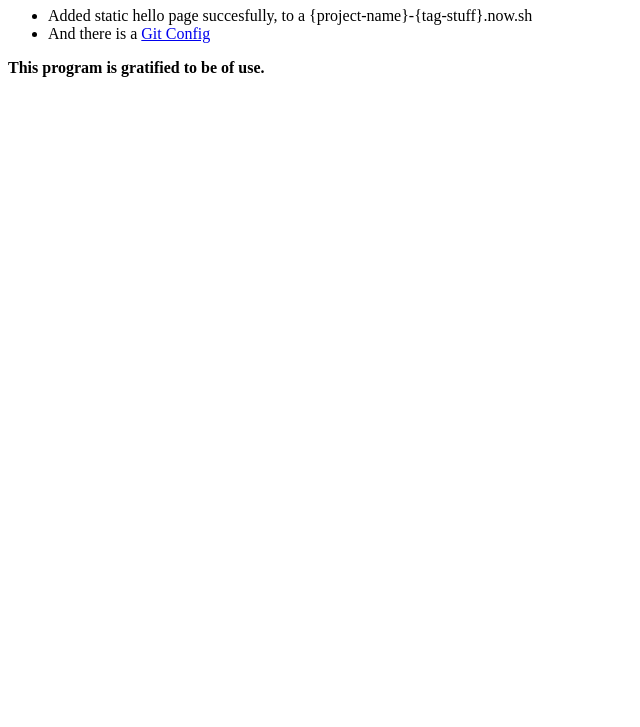
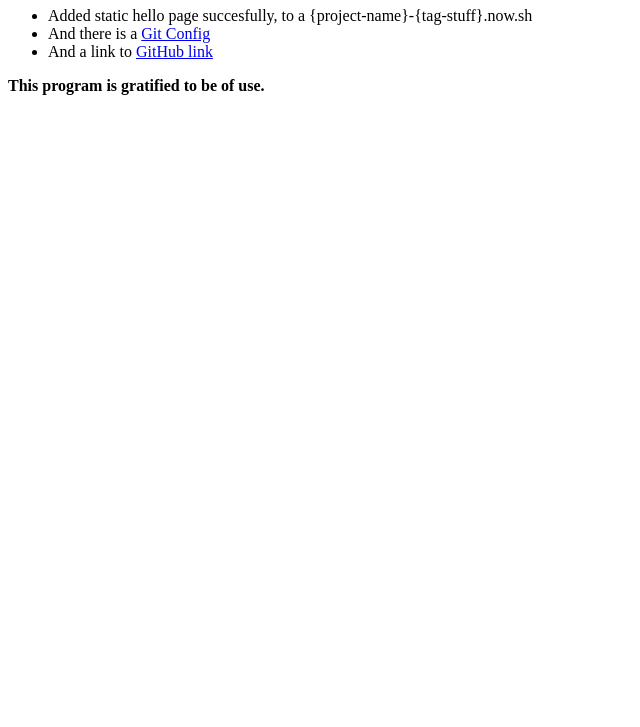
Before and after one commit to arunoda/zeit_test, a plain HTML site: page index.html in a window 1280 px wide. Shown: the part 73-800 px from the top of the page, without its empty margins (0-640 px from the left). Drawn offline with Linux system fonts and the light colour scheme.

Commit message:
Github link

```diff
--- a/index.html
+++ b/index.html
@@ -9,6 +9,7 @@
 <ul>
     <li>Added static hello page succesfully, to a {project-name}-{tag-stuff}.now.sh</li>
     <li>And there is a <a href="dot_git_slash_config">Git Config</a></li>
+    <li>And a link to  <a href="https://github.com/merriam/zeit_test">GitHub link</a></li>
 </ul>
 <b>This program is gratified to be of use.</b>
 </body>
```
